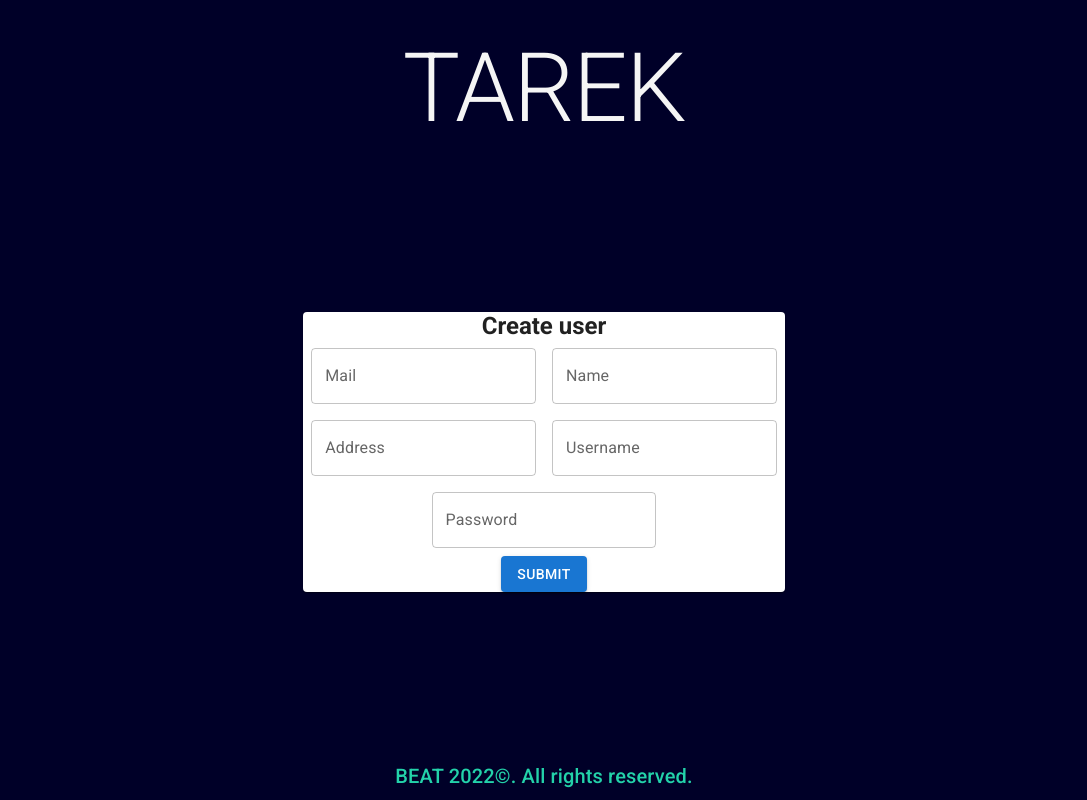
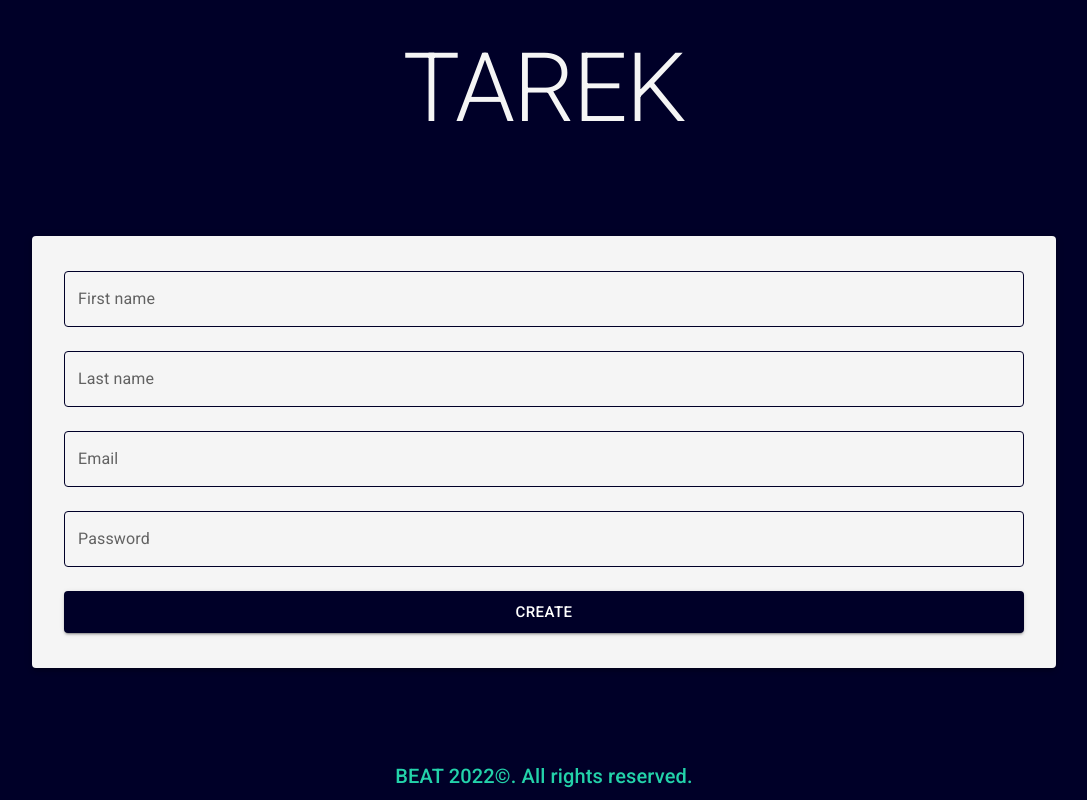
Before and after one commit to caposcar1998/front-bootcamp, a React (Create React App) app: page /user in a window 1280 px wide. Shown: the whole page, without its empty margins (96-1183 px from the left). Built offline with nearby package versions, Linux system fonts and the light colour scheme.

Commit message:
refactor: change completely the UserForm component

```diff
--- a/src/components/UserForm.jsx
+++ b/src/components/UserForm.jsx
@@ -1,70 +1,186 @@
-import { Button, Paper, TextField } from '@mui/material'
-import { Box } from '@mui/system'
 import { useState } from 'react'
+import { Box, Paper } from '@mui/material'
+import { ColoredButton, StyledTextField } from '.'
+import {
+  encryptPassword,
+  isValidName,
+  isValidEmail,
+  isValidPassword
+} from 'utils'
 
-export default function UserForm() {
-  const [name, setName] = useState('')
-  const [address, setAddress] = useState('')
-  const [username, setUserName] = useState('')
-  const [mail, setMail] = useState('')
-  const [password, setPassword] = useState('')
+export default function UserForm({ user }) {
+  const [userData, setUserData] = useState({
+    firstName: user?.firstName || '',
+    surName: user?.lastName || '',
+    email: user?.email || '',
+    password: ''
+  })
 
-  const onTextChange = (e) => setMail(e.target.value)
-  const onNameChange = (e) => setName(e.target.value)
-  const onAddressChange = (e) => setAddress(e.target.value)
-  const onUsernameChange = (e) => setUserName(e.target.value)
-  const onPasswordChange = (e) => setPassword(e.target.value)
-  const handleSubmit = () => (
-    console.log(name, address, username, mail, password)
-  )
+  const [dataError, setDataError] = useState({
+    firstName: false,
+    surName: false,
+    email: false,
+    password: false
+  })
+
+  const handleNamesChange = (event) => {
+    setDataError({ ...dataError, [event.target.name]: false })
+    setUserData({
+      ...userData,
+      [event.target.name]: event.target.value
+        ? (
+            event.target.value[0]?.toUpperCase() +
+            event.target.value.slice(1).toLowerCase()
+          ).trim()
+        : ''
+    })
+  }
+
+  const handleSessionDataChange = (event) => {
+    setDataError({ ...dataError, [event.target.name]: false })
+    setUserData({
+      ...userData,
+      [event.target.name]: event.target.value
+    })
+  }
+
+  const handleError = (event) => {
+    switch (event.target.name) {
+      case 'firstName':
+        return setDataError({
+          ...dataError,
+          firstName: !isValidName(event.target.value)
+        })
+      case 'surName':
+        return setDataError({
+          ...dataError,
+          surName: !isValidName(event.target.value)
+        })
+      case 'email':
+        return setDataError({
+          ...dataError,
+          email: !isValidEmail(event.target.value)
+        })
+      case 'password':
+        return setDataError({
+          ...dataError,
+          password: !isValidPassword(event.target.value)
+        })
+    }
+  }
+
+  const handleSubmit = async (event) => {
+    if (
+      isValidName(userData.firstName) &&
+      isValidName(userData.surName) &&
+      isValidEmail(userData.email) &&
+      isValidPassword(userData.password)
+    ) {
+      const encryptedPassword = await encryptPassword(userData.password)
+      // TODO: AXIOS POST request to server
+      // TODO: Redirect to dashboard if ok
+      // TODO: Error message if not ok
+      const dataObject = {
+        FirstName: userData.firstName,
+        LastName: userData.surName,
+        Email: userData.email,
+        Password: encryptedPassword
+      }
+      const userDataJson = JSON.stringify(dataObject)
+      console.log(`User data: ${userDataJson}`)
+    }
+    if (!isValidName(userData.firstName)) {
+      setDataError((currentData) => ({ ...currentData, firstName: true }))
+    }
+    if (!isValidName(userData.surName)) {
+      setDataError((currentData) => ({ ...currentData, surName: true }))
+    }
+    if (!isValidEmail(userData.email)) {
+      setDataError((currentData) => ({ ...currentData, email: true }))
+    }
+    if (!isValidPassword(userData.password)) {
+      setDataError((currentData) => ({ ...currentData, password: true }))
+    }
+  }
 
   return (
-    <Paper>
-        <h2>Create user</h2>
     <Box
-            component="form"
       sx={{
-              '& .MuiTextField-root': { m: 1, width: '25ch' },
-              alignItems: 'center',
-              justifyContent: 'center'
+        height: '70%',
+        minHeight: '200px',
+        width: '80%',
+        minWidth: '300px',
+        margin: '0 auto'
       }}
-      noValidate
-      autoComplete="off"
     >
-        <div>
-            <TextField
-            onChange={onTextChange}
-            value={mail}
-            label={'Mail'}
+      <Paper
+        sx={{ backgroundColor: 'whitesmoke', height: '100%', width: '100%' }}
+        elevation={3}
+      >
+        <Box
+          display="flex"
+          flexDirection="column"
+          height="100%"
+          justifyContent="center"
+          padding={4}
+          width="100%"
+        >
+          <StyledTextField
+            error={dataError.firstName}
+            helperText={dataError.firstName ? 'Invalid first name' : ''}
+            name="firstName"
+            label="First name"
+            variant="outlined"
+            value={userData.firstName}
+            onChange={handleNamesChange}
+            onBlur={handleError}
           />
-            <TextField
-            onChange={onNameChange}
-            value={name}
-            label={'Name'}
+          <StyledTextField
+            error={dataError.surName}
+            helperText={dataError.surName ? 'Invalid last name' : ''}
+            name="surName"
+            label="Last name"
+            variant="outlined"
+            value={userData.surName}
+            onChange={handleNamesChange}
+            onBlur={handleError}
           />
-        </div>
-        <div>
-            <TextField
-            onChange={onAddressChange}
-            value={address}
-            label={'Address'}
+          <StyledTextField
+            error={dataError.email}
+            helperText={dataError.email ? 'Invalid email address' : ''}
+            name="email"
+            label="Email"
+            type="email"
+            variant="outlined"
+            value={userData.email}
+            onChange={handleSessionDataChange}
+            onBlur={handleError}
           />
-            <TextField
-            onChange={onUsernameChange}
-            value={username}
-            label={'Username'}
+          <StyledTextField
+            error={dataError.password}
+            helperText={
+              dataError.password
+                ? 'Password must be at least 8 characters long and contain at least one number, one special character and one uppercase letter'
+                : ''
+            }
+            name="password"
+            label="Password"
+            type="password"
+            variant="outlined"
+            value={userData.password}
+            onChange={handleSessionDataChange}
+            onBlur={handleError}
           />
-        </div>
-        <div>
-            <TextField
-            onChange={onPasswordChange}
-            value={password}
-            label={'Password'}
-            type="password"/>
-        </div>
-
-        <Button variant="contained" onClick={handleSubmit}>Submit</Button>
+          <ColoredButton
+            onClick={handleSubmit}
+            size="large"
+            type="submit"
+            variant="contained"
+          >
+            {user ? 'UPDATE' : 'CREATE'}
+          </ColoredButton>
         </Box>
       </Paper>
+    </Box>
   )
 }
```
Lines whose indentation alone changed are shown as unchanged.
